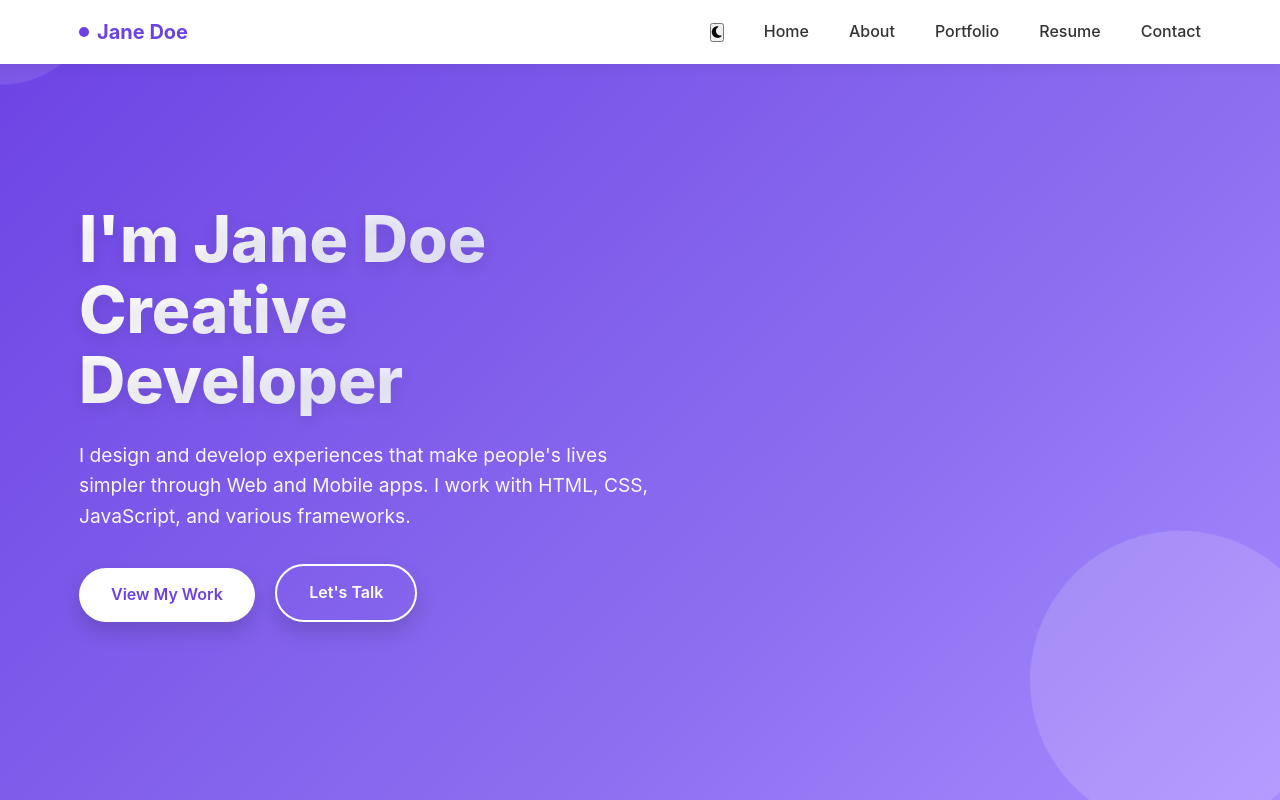
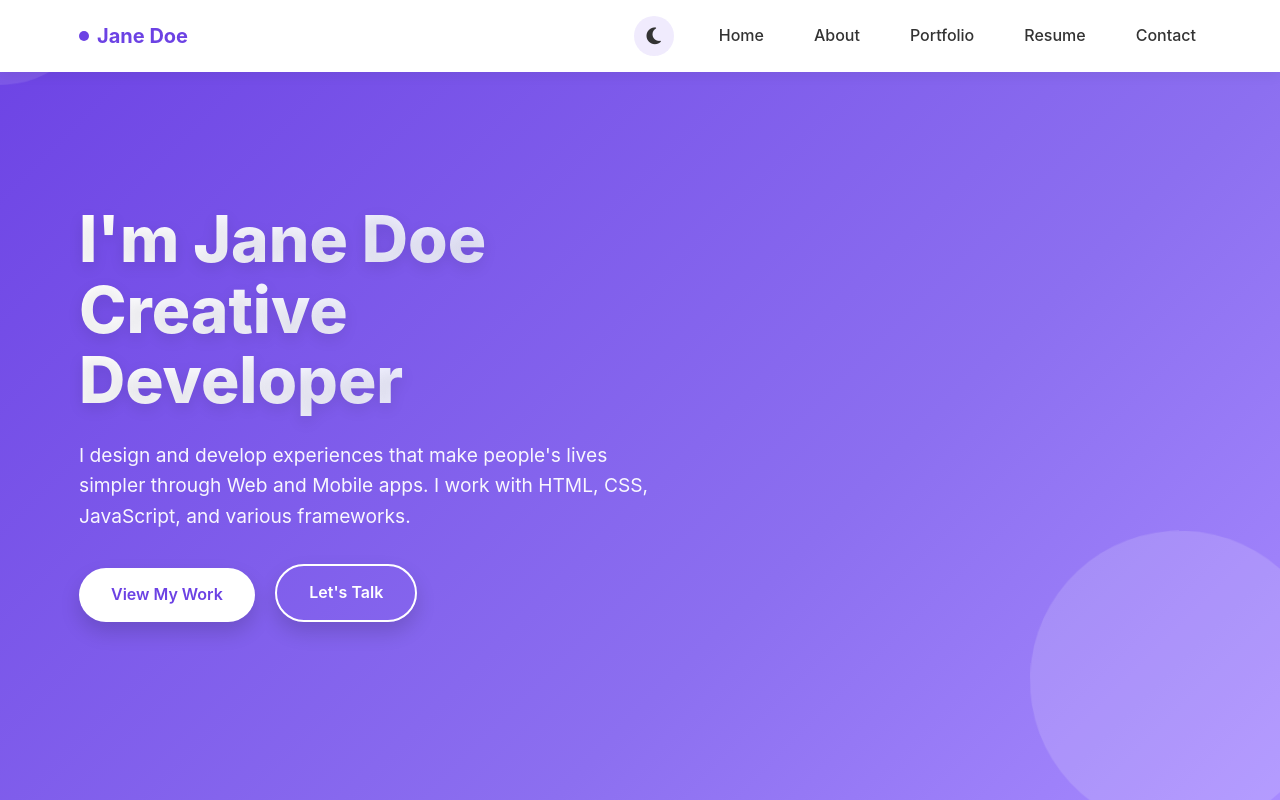
Before and after one commit to WaseemSyawish/Mini_Project_1, a plain HTML site: page public/index.html in a window 1280 px wide. Shown: the top 800 px of the page. Drawn offline with nearby package versions, Linux system fonts and the light colour scheme.

Commit message:
Made the dark mode button better looking

```diff
--- a/public/index.html
+++ b/public/index.html
@@ -102,17 +102,28 @@
         display: flex;
         list-style: none;
         gap: 2.5rem;
+        align-items: center;
+        height: 100%;
+        }
+
+        nav ul li {
+        display: flex;
+        align-items: center;
+        height: 100%;
         }
 
         nav ul li a {
+        display: flex;
+        align-items: center;
+        height: 100%;
         text-decoration: none;
         color: var(--text-color);
         font-weight: 500;
         transition: all 0.3s cubic-bezier(0.175, 0.885, 0.32, 1.275);
         position: relative;
-            padding: 5px 0;
-        }
-
+        padding: 0 5px;
+
+    }
         nav ul li a::after {
             content: '';
             position: absolute;
@@ -867,6 +878,69 @@
             background-color: var(--secondary-color);
             transform: translateY(-8px) scale(1.1);
             box-shadow: 0 10px 25px rgba(94, 23, 235, 0.4);
+        }
+
+        .theme-toggle {
+        background: none;
+        border: none;
+        color: var(--text-color);
+        cursor: pointer;
+        font-size: 1.2rem;
+        padding: 0.5rem;
+        transition: all 0.3s cubic-bezier(0.175, 0.885, 0.32, 1.275);
+        display: flex;
+        align-items: center;
+        justify-content: center;
+        width: 40px;
+        height: 40px;
+        border-radius: 50%;
+        background-color: rgba(108, 66, 228, 0.1);
+        position: relative;
+        overflow: hidden;
+        }
+
+        .theme-toggle:hover {
+            background-color: rgba(108, 66, 228, 0.2);
+            transform: translateY(-2px) rotate(5deg);
+            box-shadow: 0 5px 15px rgba(108, 66, 228, 0.2);
+        }
+
+        .theme-toggle:active {
+            transform: translateY(0) rotate(0deg);
+        }
+
+        /* Icon styles */
+        .theme-toggle i {
+            transition: all 0.3s ease;
+        }
+
+        [data-theme="dark"] .theme-toggle i.fa-moon {
+            display: none;
+        }
+
+        [data-theme="dark"] .theme-toggle i.fa-sun {
+            display: block;
+        }
+
+        .theme-toggle i.fa-sun {
+            display: none;
+        }
+
+        /* Add ripple effect on click */
+        .theme-toggle::after {
+            content: '';
+            position: absolute;
+            width: 100%;
+            height: 100%;
+            background: rgba(108, 66, 228, 0.2);
+            border-radius: 50%;
+            transform: scale(0);
+            transition: transform 0.3s ease;
+        }
+
+        .theme-toggle:active::after {
+            transform: scale(1.5);
+            opacity: 0;
         }
 
         /* Dark mode specific styles for contact and portfolio sections */
```
Lines whose indentation alone changed are shown as unchanged.
